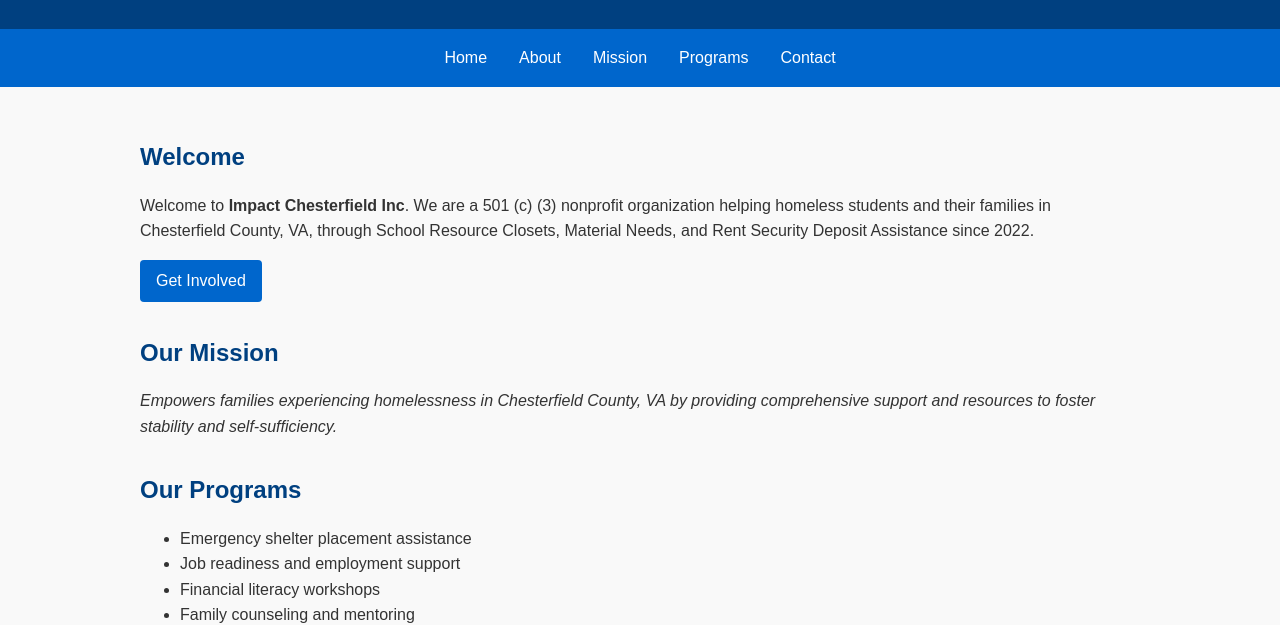
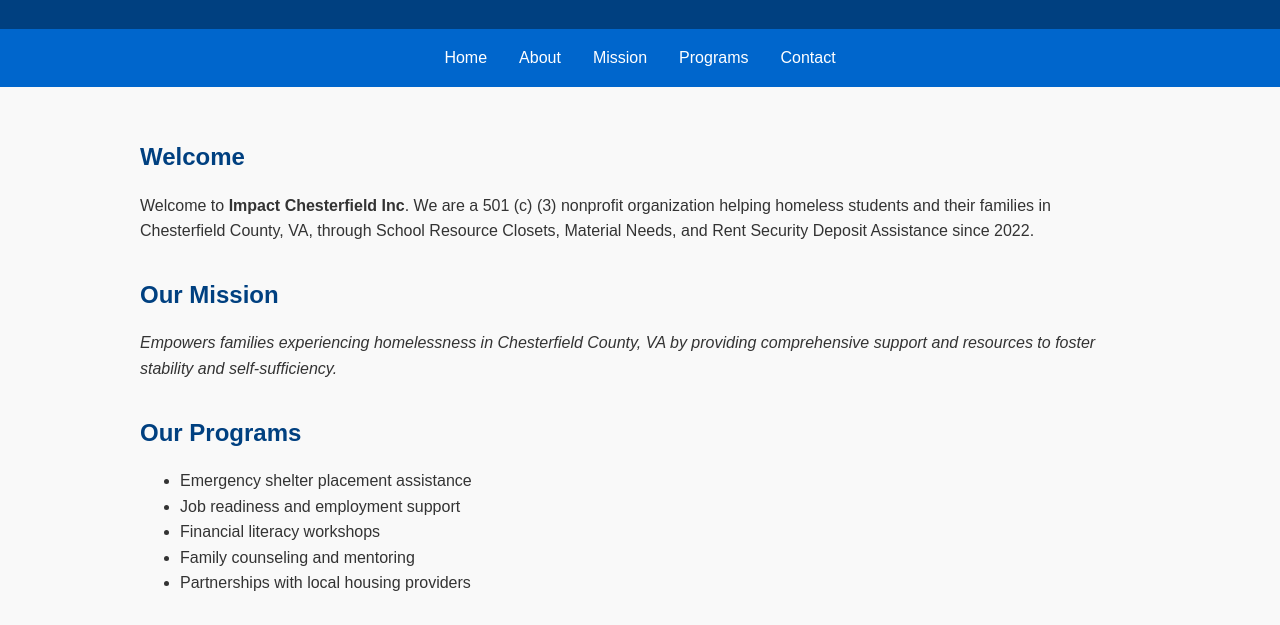
Before and after one commit to steveastoria/impactchesterfield, a plain HTML site: page index.html in a window 1280 px wide. Shown: the part 179-804 px from the top of the page. Drawn offline with Linux system fonts and the light colour scheme.

Commit message:
Update index.html

```diff
--- a/index.html
+++ b/index.html
@@ -95,7 +95,7 @@
         Welcome to <strong>Impact Chesterfield Inc</strong>. We are a 501 (c) (3) nonprofit organization helping homeless students and
         their families in Chesterfield County, VA, through School Resource Closets, Material Needs, and Rent Security Deposit Assistance since 2022.
       </p>
-     <a href="#contact" class="btn">Get Involved</a>
+
     </section>
 
     <section id="about">
```
